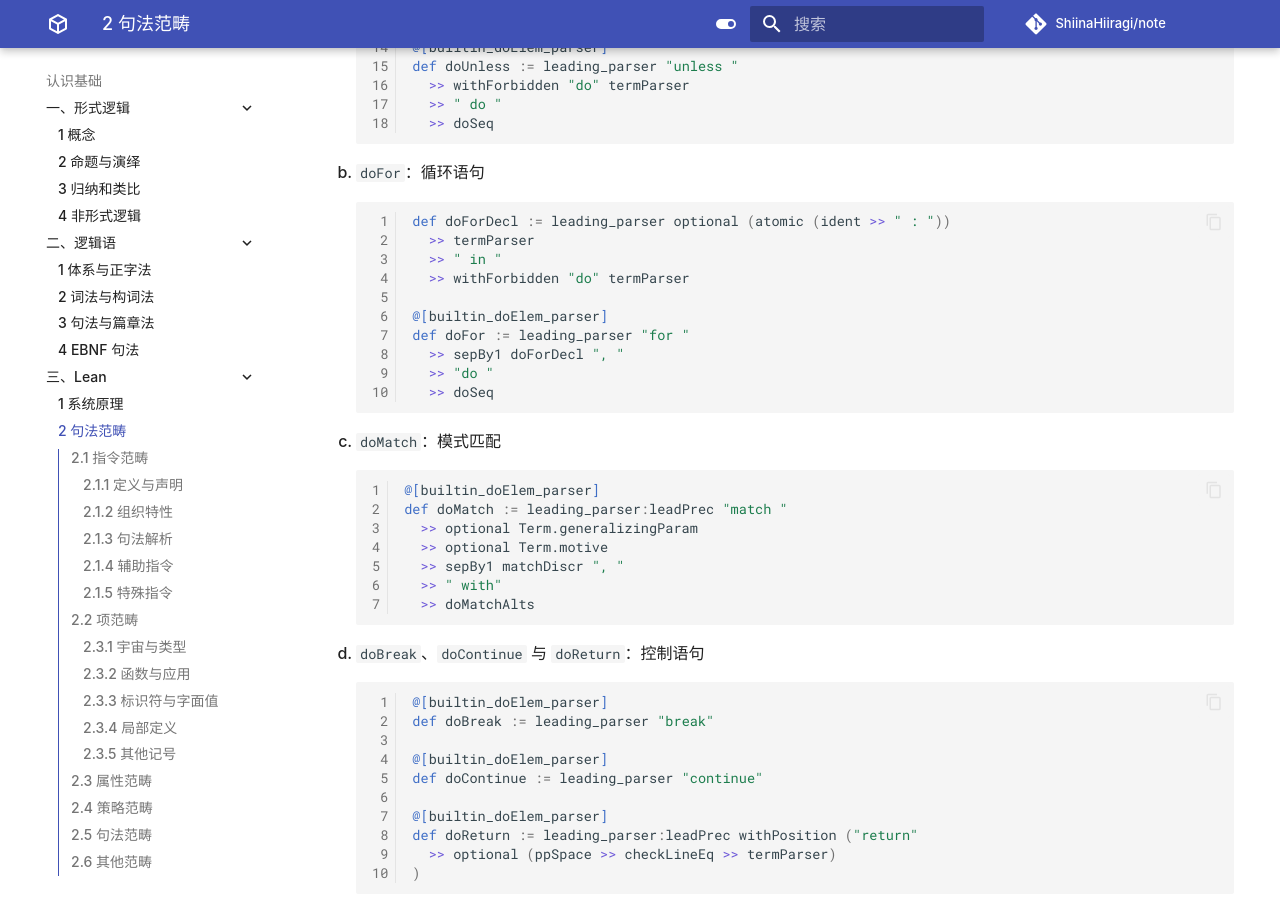
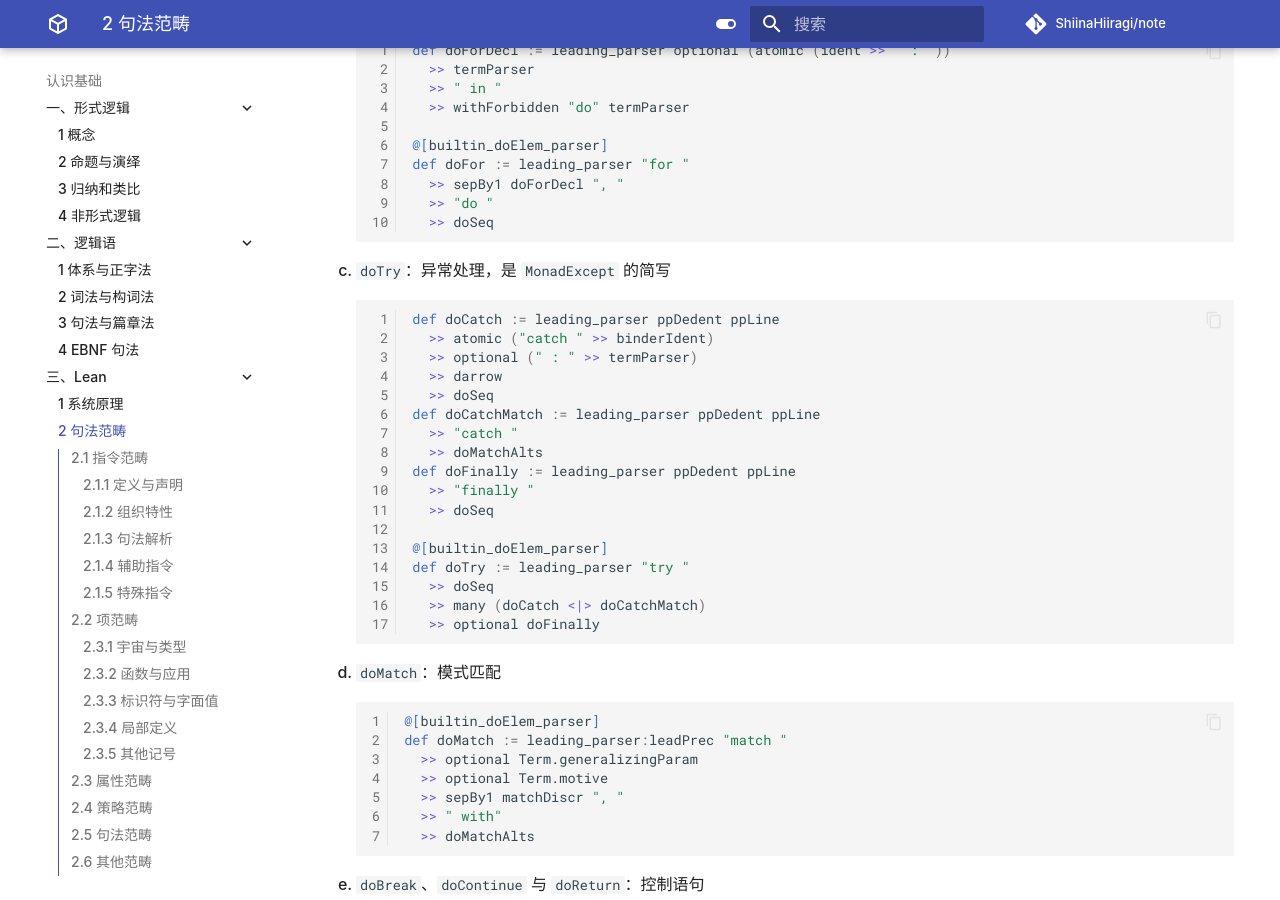
Before and after one commit to ShiinaHiiragi/note, an MkDocs documentation site: the page built from docs/cogn/lean/cat.md, in a window 1280 px wide and 900 px high, scrolled down 34549 px. Built offline with MkDocs 1.6.1 and Material for MkDocs 9.7.7, drawn with Linux system fonts in a browser that asks for light colours; comment, search, counter and statistics services are not loaded; some of the changed text lies outside the part shown.

Commit message:
add comb

````diff
--- a/docs/cogn/lean/cat.md
+++ b/docs/cogn/lean/cat.md
@@ -1702,23 +1702,6 @@
           >> notFollowedBy (symbol ":=" <|> symbol "←" <|> symbol "<-") "ERROR INFO"
         ```
 
-        1. `liftMethod`：简单提升嵌套活动．只能用于 `do` 语句块中
-
-            ```lean linenums="1"
-            @[builtin_term_parser]
-            def liftMethod := leading_parser:minPrec leftArrow
-              >> termParser
-            ```
-
-        2. `doReturn`：`return e` 将包围块求值为 `pure e`，跳过所有更深层的语句
-
-            ```lean linenums="1"
-            @[builtin_doElem_parser]
-            def doReturn := leading_parser:leadPrec withPosition ("return"
-              >> optional (ppSpace >> checkLineEq >> termParser)
-            )
-            ```
-
     3. `doLetArrow`：左箭头表达式
 
         ```lean linenums="1"
@@ -1733,6 +1716,14 @@
           >> optional "mut "
           >> (doIdDecl <|> doPatDecl)
         )
+        ```
+
+        `liftMethod`：简单提升嵌套活动．只能用于 `do` 语句块中
+
+        ```lean linenums="1"
+        @[builtin_term_parser]
+        def liftMethod := leading_parser:minPrec leftArrow
+          >> termParser
         ```
 
 2. 附加特性
@@ -1774,7 +1765,29 @@
           >> doSeq
         ```
 
-    3. `doMatch`：模式匹配
+    3. `doTry`：异常处理，是 `MonadExcept` 的简写
+
+        ```lean linenums="1"
+        def doCatch := leading_parser ppDedent ppLine
+          >> atomic ("catch " >> binderIdent)
+          >> optional (" : " >> termParser)
+          >> darrow
+          >> doSeq
+        def doCatchMatch := leading_parser ppDedent ppLine
+          >> "catch "
+          >> doMatchAlts
+        def doFinally := leading_parser ppDedent ppLine
+          >> "finally "
+          >> doSeq
+
+        @[builtin_doElem_parser]
+        def doTry := leading_parser "try "
+          >> doSeq
+          >> many (doCatch <|> doCatchMatch)
+          >> optional doFinally
+        ```
+
+    4. `doMatch`：模式匹配
 
         ```lean linenums="1"
         @[builtin_doElem_parser]
@@ -1786,7 +1799,7 @@
           >> doMatchAlts
         ```
 
-    4. `doBreak`、`doContinue` 与 `doReturn`：控制语句
+    5. `doBreak`、`doContinue` 与 `doReturn`：控制语句
 
         ```lean linenums="1"
         @[builtin_doElem_parser]
@@ -1801,7 +1814,7 @@
         )
         ```
 
-    5. `doNested`：嵌套 `do` 语句块
+    6. `doNested`：嵌套 `do` 语句块
 
         ```lean linenums="1"
         @[builtin_doElem_parser]
````
Also changed, not shown: docs/cogn/lean/init.md (+4 -2 lines).
